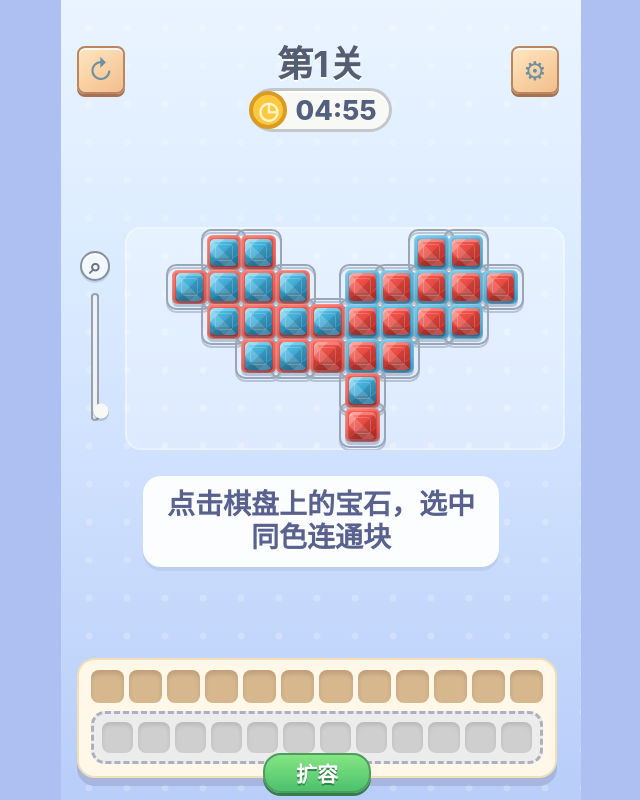
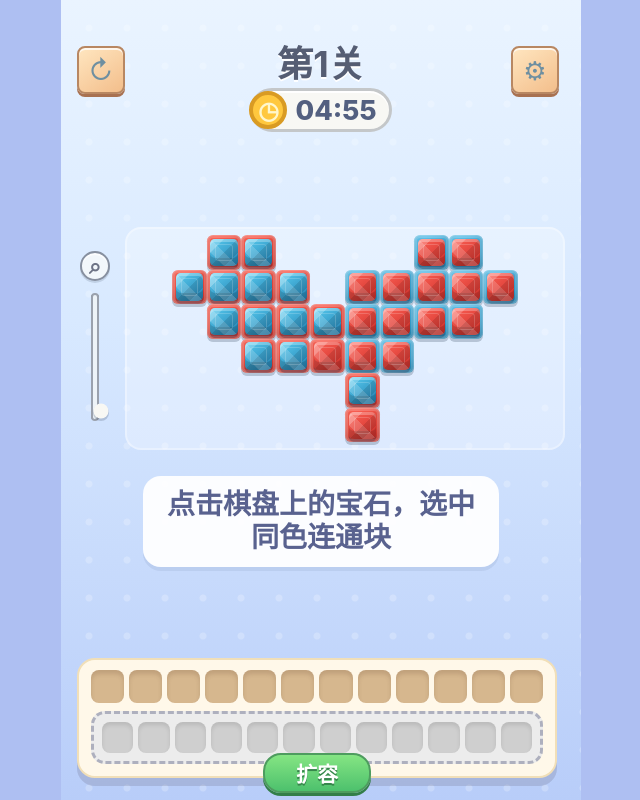
Before and after one commit to Chengzhiiia/Bengbeng-pindou, a React (Vite) app: page / in a window 1280 px wide. Shown: the whole page, without its empty margins (319-959 px from the left). Built offline with nearby package versions, Linux system fonts and the light colour scheme.

Commit message:
Hide board cell backing frames

```diff
--- a/src/App.css
+++ b/src/App.css
@@ -204,16 +204,6 @@
     inset 0 -7px 11px rgb(0 0 0 / 17%);
 }
 
-.cell::before {
-  content: '';
-  position: absolute;
-  inset: -4px;
-  z-index: -1;
-  border-radius: calc(var(--board-cell-size) * 0.24);
-  background: transparent;
-  box-shadow: 0 0 0 2px #9aa6b7;
-}
-
 .target-red {
   background: linear-gradient(145deg, #ff6759, #d9362e);
 }
@@ -240,10 +230,6 @@
 
 .cell.selected {
   z-index: 2;
-}
-
-.cell.selected::before {
-  opacity: 0;
 }
 
 .cell-button {
```
Also changed, not shown: 1 other file (tests, documents, lock files or other folders).
